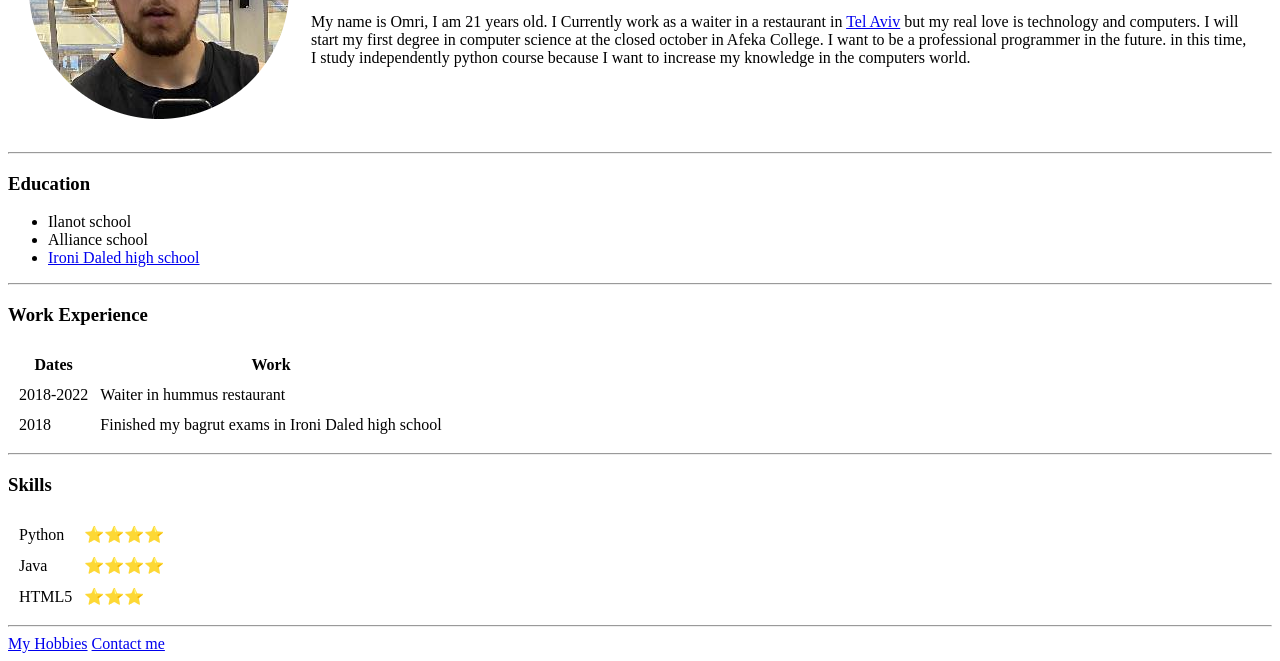
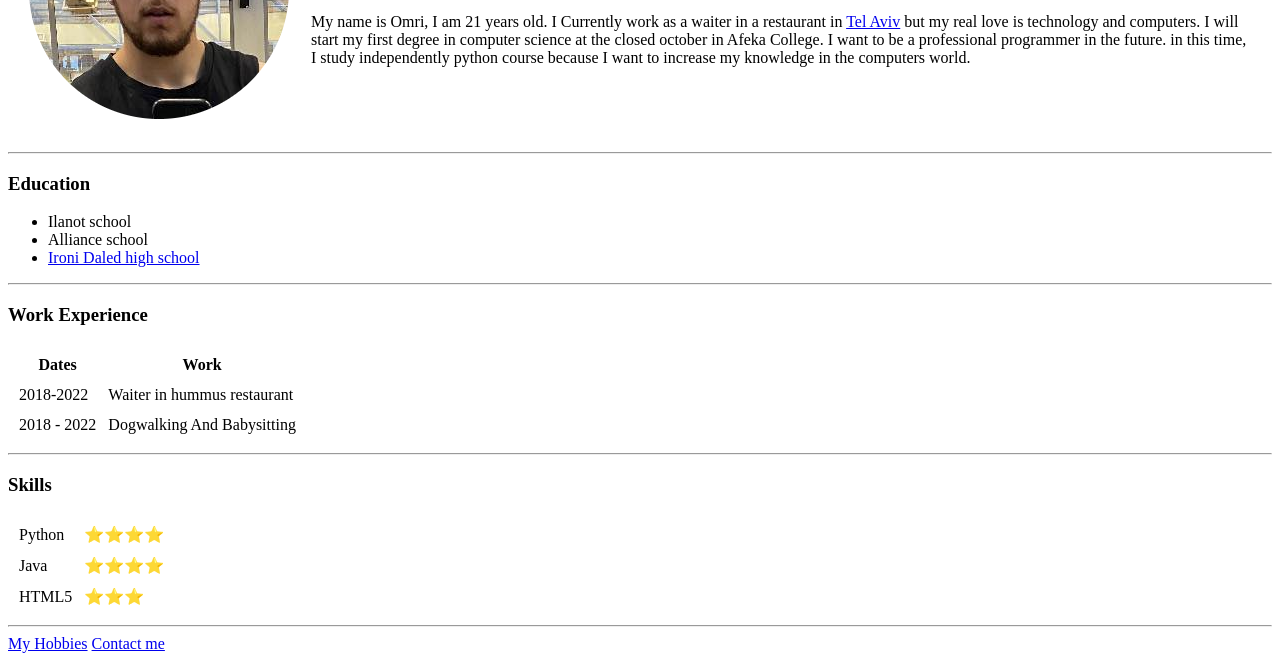
Before and after one commit to omrip500/cv, a plain HTML site: page index.html in a window 1280 px wide. Shown: the part 170-831 px from the top of the page. Drawn offline with Linux system fonts and the light colour scheme.

Commit message:
Update index.html

```diff
--- a/index.html
+++ b/index.html
@@ -45,8 +45,8 @@
                 <td>Waiter in hummus restaurant</td>
             </tr>
             <tr>
-                <td>2018</td>
-                <td>Finished my bagrut exams in Ironi Daled high school</td>
+                <td>2018 - 2022</td>
+                <td>Dogwalking And Babysitting</td>
             </tr>
             </tbody>
         </table>
```
